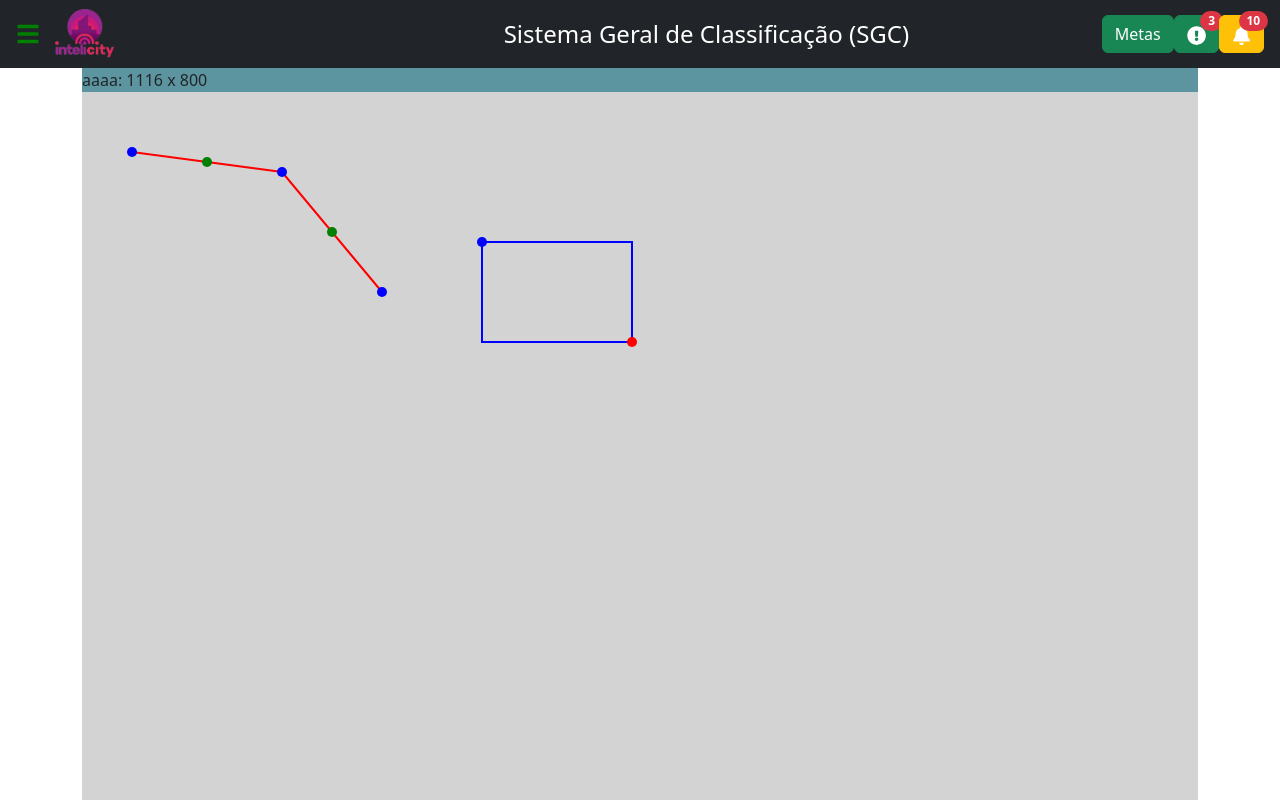
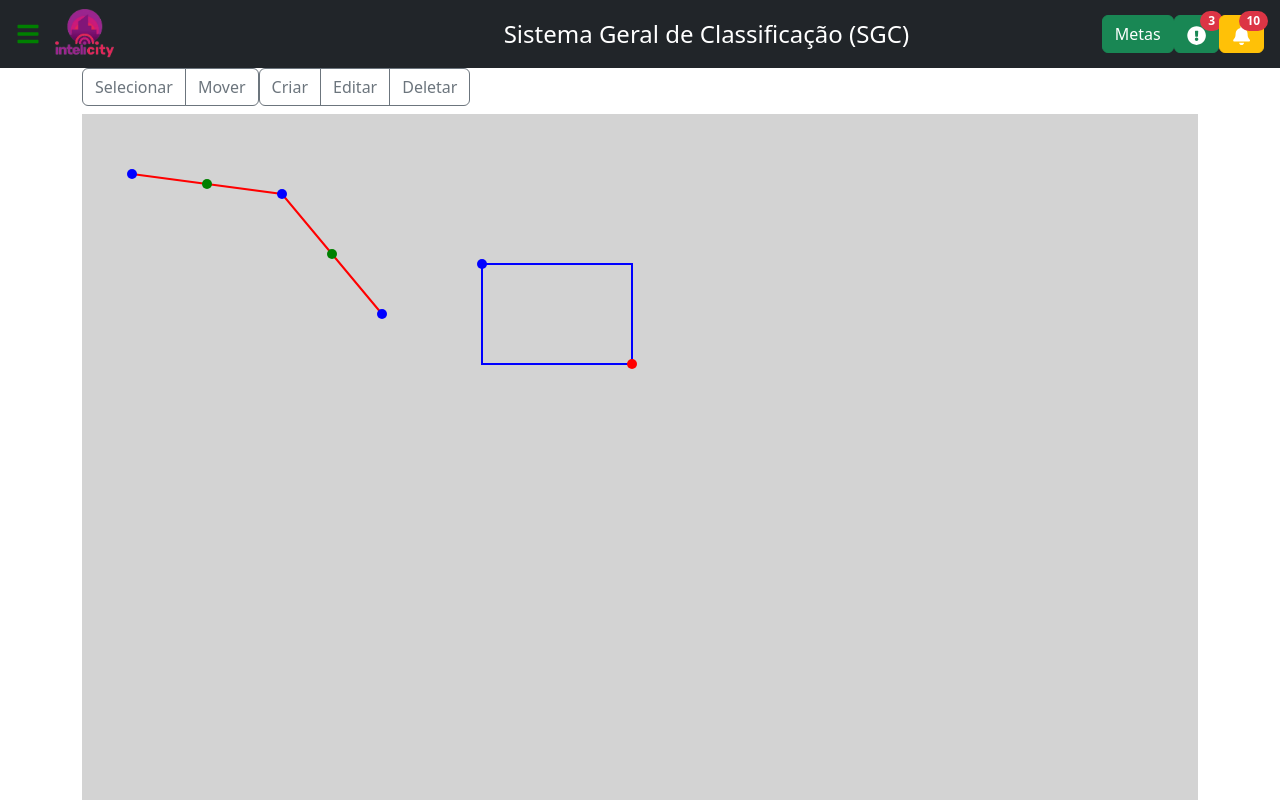
Before and after one commit to 4-ANO-COMP-IMT/IntelliJIDEAUltimate, a React app: page / in a window 1280 px wide. Shown: the top 800 px of the page. Built offline with nearby package versions, Linux system fonts and the light colour scheme.

Commit message:
feat: restructure components and add toolbar

```diff
--- a/src/App.tsx
+++ b/src/App.tsx
@@ -2,7 +2,7 @@
 
 import React from 'react';
 import Header from './componets/Header';
-import Body from './componets/Body';
+import Body from './componets/Body/Body';
 
 const App: React.FC = () => {
   return (
--- a/src/componets/Body.tsx
+++ b/src/componets/Body/Body.tsx
@@ -1,6 +1,7 @@
 import React from 'react';
 import ImageFrame from './ImageFrame/ImageFrame';
-import { Container } from 'react-bootstrap';
+import { Button, ButtonGroup, ButtonToolbar, Container, ToggleButton, ToggleButtonGroup } from 'react-bootstrap';
+import Toolbar from './toolbar';
 
 const Body: React.FC = () => {
     return (
@@ -9,16 +10,19 @@ const Body: React.FC = () => {
                 {/* Filter section content */}
             </div>
             <div className="tools">
-                {/* Tools content */}
+                <Toolbar/>
             </div>
 
             <Container fluid style={{ height: '100vh', padding: 0 }}>
-                    <ImageFrame />
+                <ImageFrame />
             </Container>
 
-            <p>Body conten: {}</p>
-            <div className="button-bar">
+            <div className="button-bar d-flex justify-content-center">
                 {/* Button bar content */}
+                <Button variant="primary">Button 1</Button>
+                <Button variant="secondary">Button 2</Button>
+                <Button variant="success">Button 3</Button>
+                {/* Add more buttons as needed */}
             </div>
         </div>
     );
--- a/src/componets/ImageFrame/ImageFrame.tsx
+++ b/src/componets/Body/ImageFrame/ImageFrame.tsx
@@ -60,7 +60,7 @@ const ImageFrame: React.FC = () => {
 
   return (
     <div ref={containerRef} style={{ width: '100%', height: '100%', backgroundColor:'#5c949f' }}>
-        aaaa: {dimensions.width} x {dimensions.height}
+        {/* aaaa: {dimensions.width} x {dimensions.height} */}
       <Stage width={dimensions.width} height={dimensions.height}>
         <Layer>
           <Rect
--- /dev/null
+++ b/src/componets/Body/toolbar.tsx
@@ -0,0 +1,63 @@
+import React, { useState, useEffect } from 'react';
+import { ButtonToolbar, ToggleButton, ToggleButtonGroup } from 'react-bootstrap';
+
+interface ToolbarProps {
+    initialSelectedTool?: string;
+    onToolChange?: (value: string) => void;
+}
+
+const Toolbar: React.FC<ToolbarProps> = ({ initialSelectedTool, onToolChange }) => {
+    const [selectedTool, setSelectedTool] = useState<string>(initialSelectedTool || '');
+
+    const handleToolChange = (value: string) => {
+        setSelectedTool(value);
+        if (onToolChange) {
+            onToolChange(value);
+        }
+    };
+
+    // Sync with external control if initialSelectedTool changes
+    useEffect(() => {
+        if (initialSelectedTool) {
+            setSelectedTool(initialSelectedTool);
+        }
+    }, [initialSelectedTool]);
+
+    return (
+        <ButtonToolbar>
+            <ToggleButtonGroup
+                type="radio"
+                name="toolsGroup1"
+                value={selectedTool}
+                onChange={(value) => handleToolChange(value)}
+                className="mb-2"
+            >
+                <ToggleButton variant="outline-secondary" value="select" id="select">
+                    Selecionar
+                </ToggleButton>
+                <ToggleButton variant="outline-secondary" value="move" id="move">
+                    Mover
+                </ToggleButton>
+            </ToggleButtonGroup>
+            <ToggleButtonGroup
+                type="radio"
+                name="toolsGroup2"
+                value={selectedTool}
+                onChange={(value) => handleToolChange(value)}
+                className="mb-2"
+            >
+                <ToggleButton variant="outline-secondary" value="create" id="create">
+                    Criar
+                </ToggleButton>
+                <ToggleButton variant="outline-secondary" value="edit" id="edit">
+                    Editar
+                </ToggleButton>
+                <ToggleButton variant="outline-secondary" value="delete" id="delete">
+                    Deletar
+                </ToggleButton>
+            </ToggleButtonGroup>
+        </ButtonToolbar>
+    );
+};
+
+export default Toolbar;
```
Also changed, not shown: src/componets/Body/ImageFrame/BoundingBox.tsx (renamed from src/componets/ImageFrame/BoundingBox.tsx), src/componets/Body/ImageFrame/Geometry.tsx (renamed from src/componets/ImageFrame/Geometry.tsx), src/componets/Body/ImageFrame/PolyLine.tsx (renamed from src/componets/ImageFrame/PolyLine.tsx).
